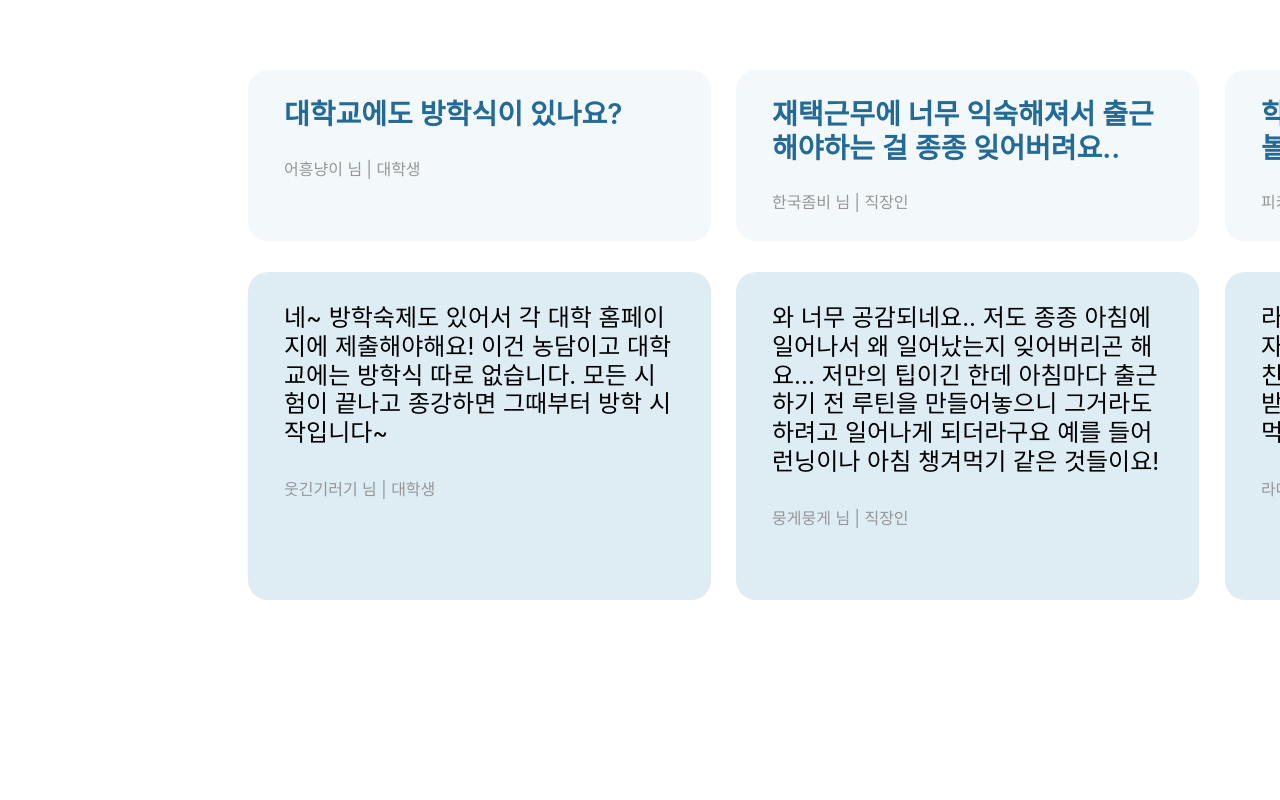
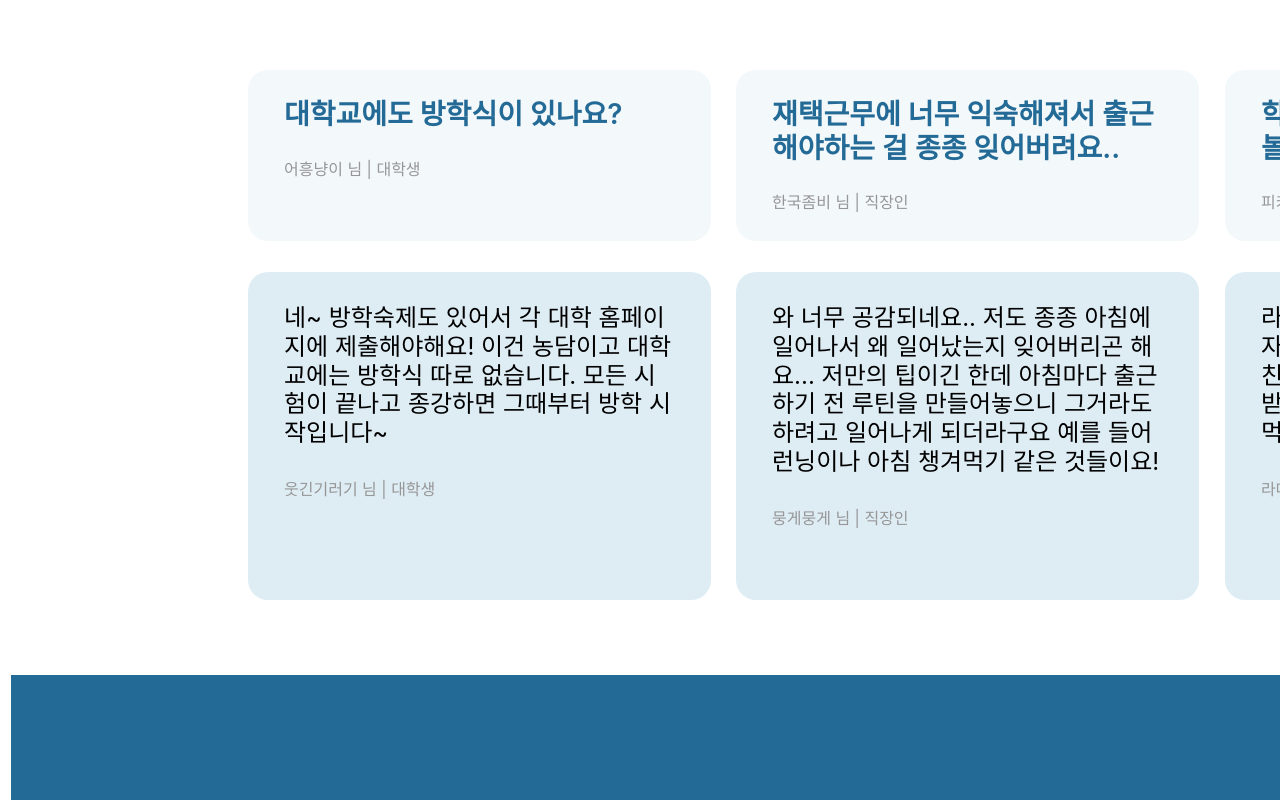
Before and after one commit to kknari/yeogithon-front, a plain HTML site: page index2.html in a window 1280 px wide. Shown: the part 2208-3008 px from the top of the page. Before the commit the page ends 2825 px from the top, so only its background shows below. Drawn offline with Linux system fonts and the light colour scheme; a web font is replaced by a local one.

Commit message:
footer 추가

```diff
--- a/index2.css
+++ b/index2.css
@@ -316,3 +316,13 @@ header {
 
     color: #969696;
   }
+
+  footer {
+    position: absolute;
+    width: 1920px;
+    height: 125px;
+    left: 3px;
+    top: 2875px;
+
+    background: #246A96;
+  }
--- a/index2.html
+++ b/index2.html
@@ -119,5 +119,6 @@
             <p>라떼는홀스 님 | 고등학생</p>
         </div>
     </section>
+    <footer></footer>
 </body>
 </html>
```
